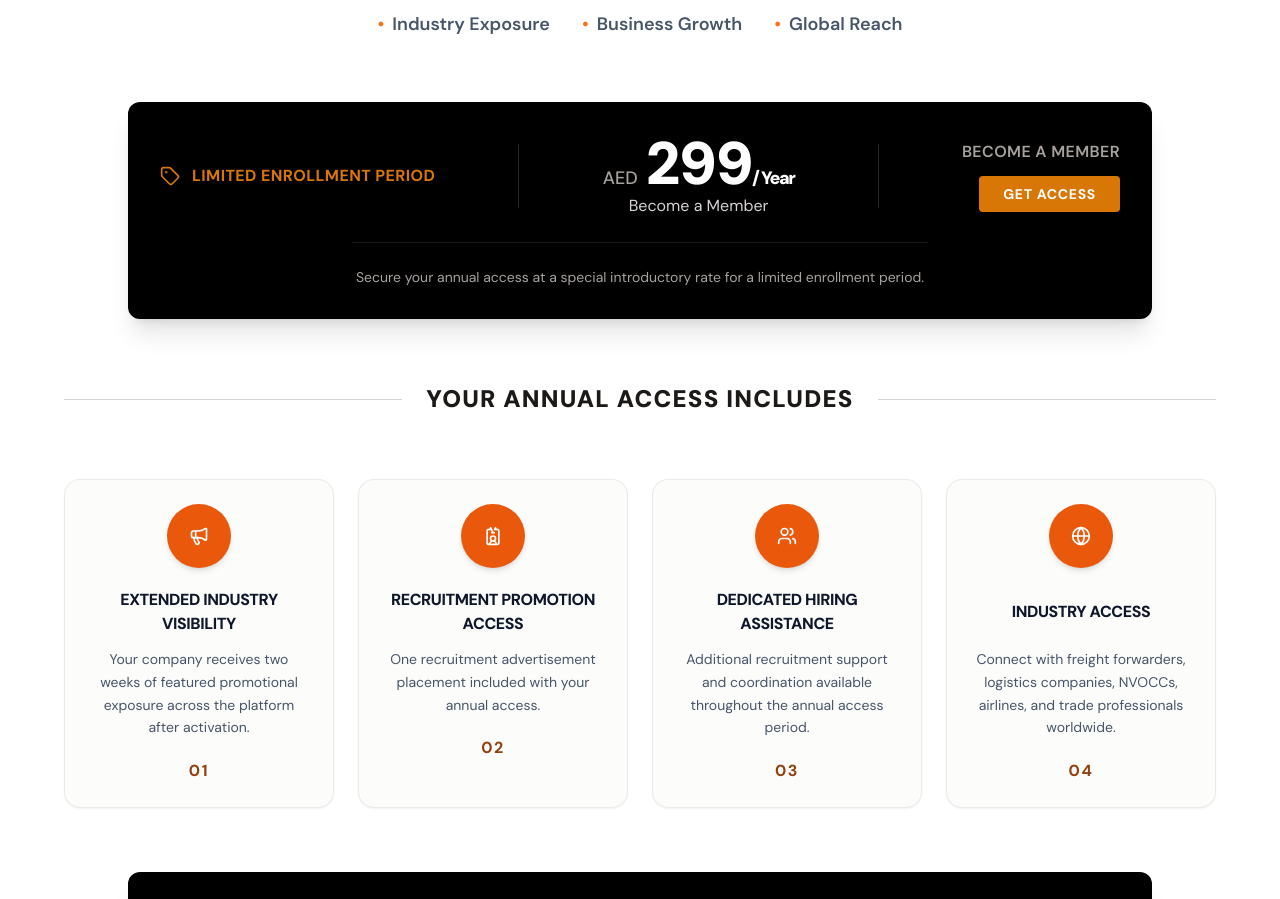
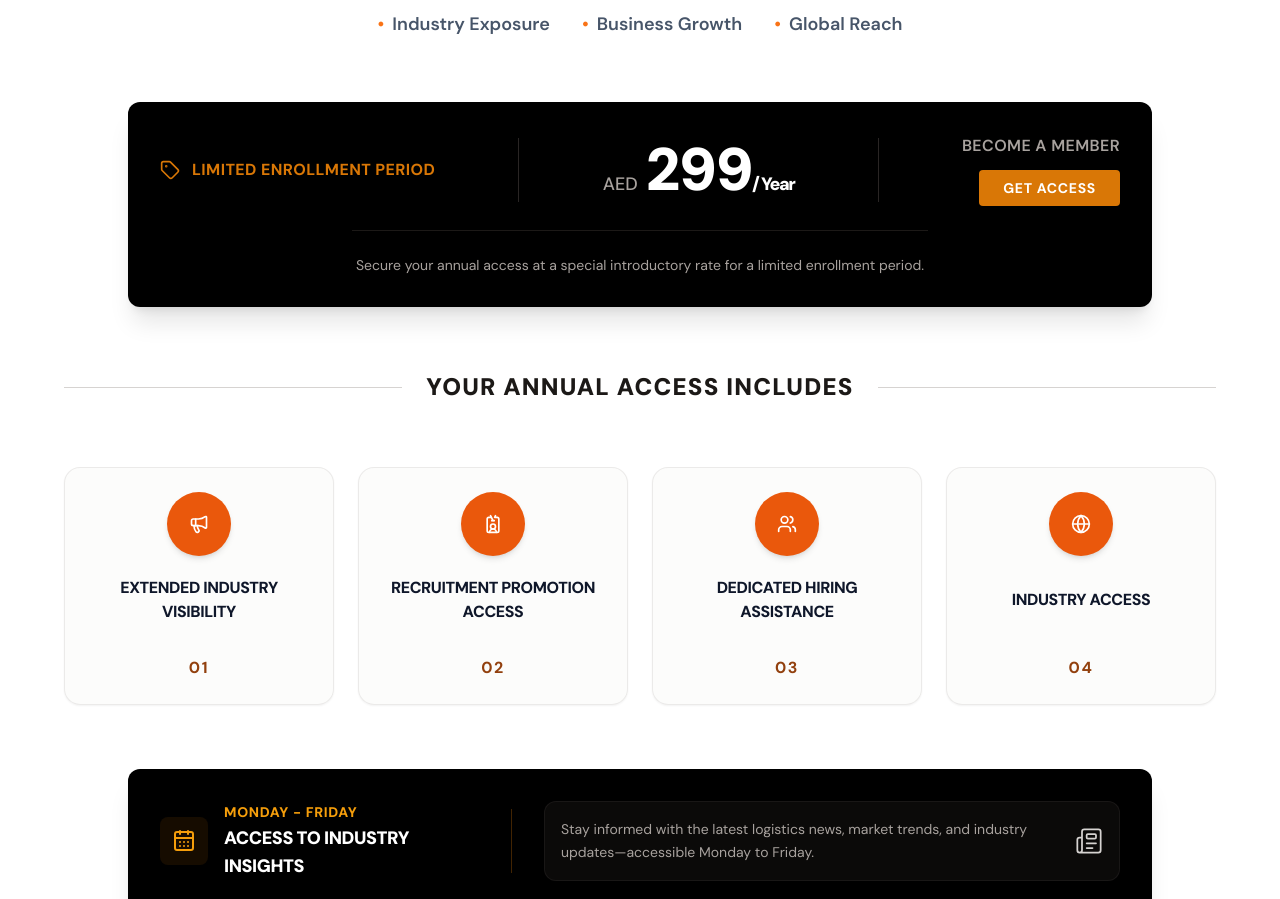
Before and after one commit to Yulanto-Developers/freight_digital, a Next.js app: page /edition in a window 1280 px wide. Shown: the part 880-1779 px from the top of the page. Built offline with nearby package versions, Linux system fonts and the light colour scheme.

Commit message:
edition chnages updated

```diff
--- a/src/components/edition/index.tsx
+++ b/src/components/edition/index.tsx
@@ -6,7 +6,7 @@ import { Tag, Megaphone, IdCardLanyard, Users, Globe, CalendarDays, Newspaper }
 type Cardobj = {
     icon: React.ReactNode;
     title: string;
-    desc: string;
+    desc?: string;
     num: string;
 };
 
@@ -23,25 +23,25 @@ function Edition() {
         {
             icon: <Megaphone className="w-5 h-5 text-white" />,
             title: 'Extended Industry Visibility',
-            desc: 'Your company receives two weeks of featured promotional exposure across the platform after activation.',
+            // desc: 'Your company receives two weeks of featured promotional exposure across the platform after activation.',
             num: '01'
         },
         {
             icon: <IdCardLanyard className="w-5 h-5 text-white" />,
             title: 'Recruitment Promotion Access',
-            desc: 'One recruitment advertisement placement included with your annual access.',
+            //desc: 'One recruitment advertisement placement included with your annual access.',
             num: '02'
         },
         {
             icon: <Users className="w-5 h-5 text-white" />,
             title: 'Dedicated Hiring Assistance',
-            desc: 'Additional recruitment support and coordination available throughout the annual access period.',
+            //desc: 'Additional recruitment support and coordination available throughout the annual access period.',
             num: '03'
         },
         {
             icon: <Globe className="w-5 h-5 text-white" />,
             title: 'Industry Access',
-            desc: 'Connect with freight forwarders, logistics companies, NVOCCs, airlines, and trade professionals worldwide.',
+            //desc: 'Connect with freight forwarders, logistics companies, NVOCCs, airlines, and trade professionals worldwide.',
             num: '04'
         }
     ];
@@ -145,7 +145,7 @@ function Edition() {
                             <span className="font-black text-white text-5xl sm:text-6xl tracking-tight">299<span className='text-lg'>/ Year</span></span>
                         </div>
 
-                        Become a Member
+                        {/* Become a Member */}
                     </div>
 
                     <div className="hidden sm:block border-l border-stone-800 h-16"></div>
```
